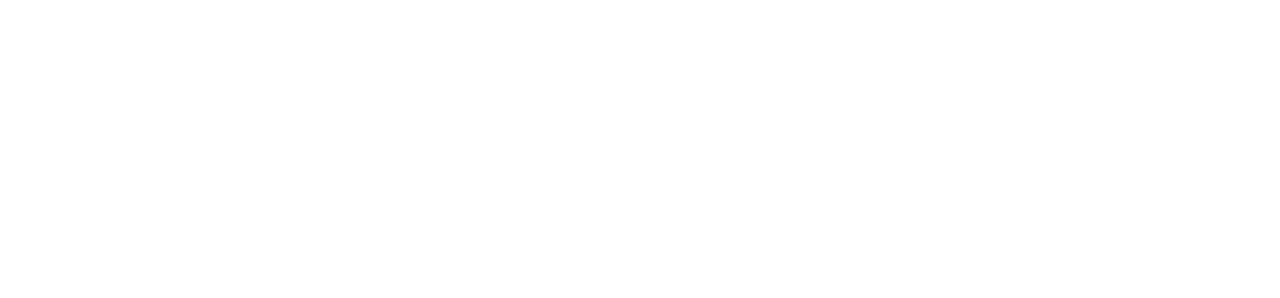
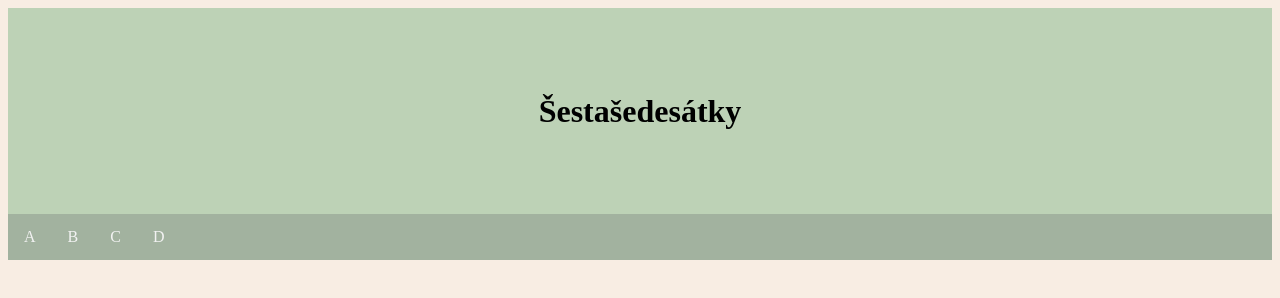
Before and after one commit to jakubrokos/jakubrokos.github.io, a plain HTML site: page index.html in a window 1280 px wide. Drawn offline with Linux system fonts and the light colour scheme.

Commit message:
begining of scout web

```diff
--- /dev/null
+++ b/index.css
@@ -0,0 +1,27 @@
+body{
+
+}
+
+.header{
+    font-family: "Times New Roman", Times, serif;
+    background-color: #BDD2B6;
+    padding: 5%;
+    text-align: center;
+}
+
+.topnav{
+    overflow: hidden;
+    background-color: #A2B29F;
+}
+.topnav a {
+    float: left;
+    display: block;
+    color: #f2f2f2;
+    text-align: center;
+    padding: 14px 16px;
+    text-decoration: none;
+}
+.topnav a:hover {
+    background-color: #798777;
+    color: black;
+}
--- a/index.html
+++ b/index.html
@@ -1,12 +1,28 @@
 <!DOCTYPE html>
 <html lang="en">
+    <body style="background-color:#F8EDE3">
+    <title> Skaut Tempo Praha 4 </title>
+    <link rel="icon" type="image/x-icon" href="ring-resize.svg">
+
 <head>
     <meta charset="UTF-8">
     <meta http-equiv="X-UA-Compatible" content="IE=edge">
     <meta name="viewport" content="width=device-width, initial-scale=1.0">
     <title>Document</title>
+    <link rel="stylesheet" href="index.css">
 </head>
+
 <body>
 
+    <div class="header">
+        <h1>Šestašedesátky</h1>
+    </div>
+
+<div class="topnav">
+    <a href="#">A</a>
+    <a href="#">B</a>
+    <a href="#">C</a>
+    <a href="#">D</a>
+</div>
 </body>
 </html>
```
Also changed, not shown: ring-resize.svg (added).
